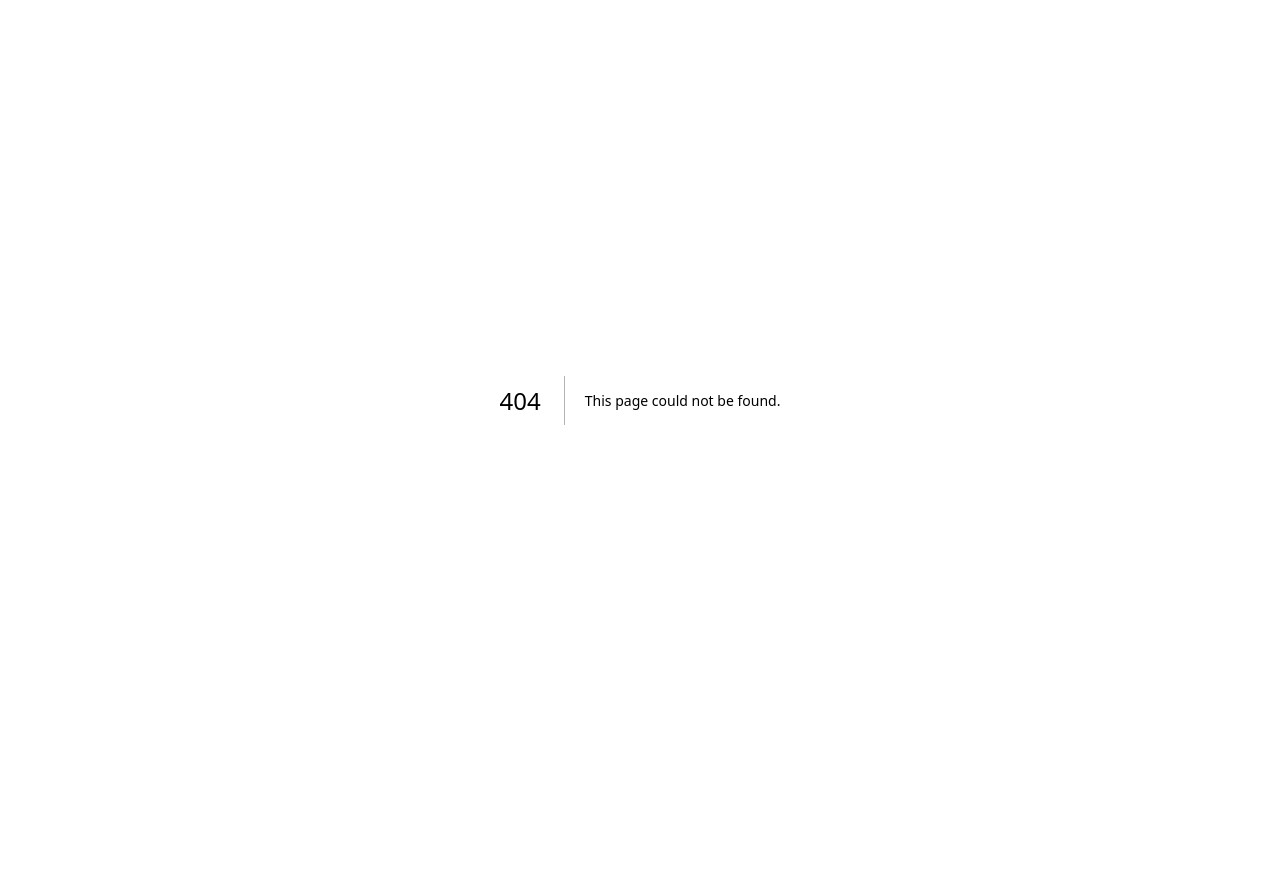
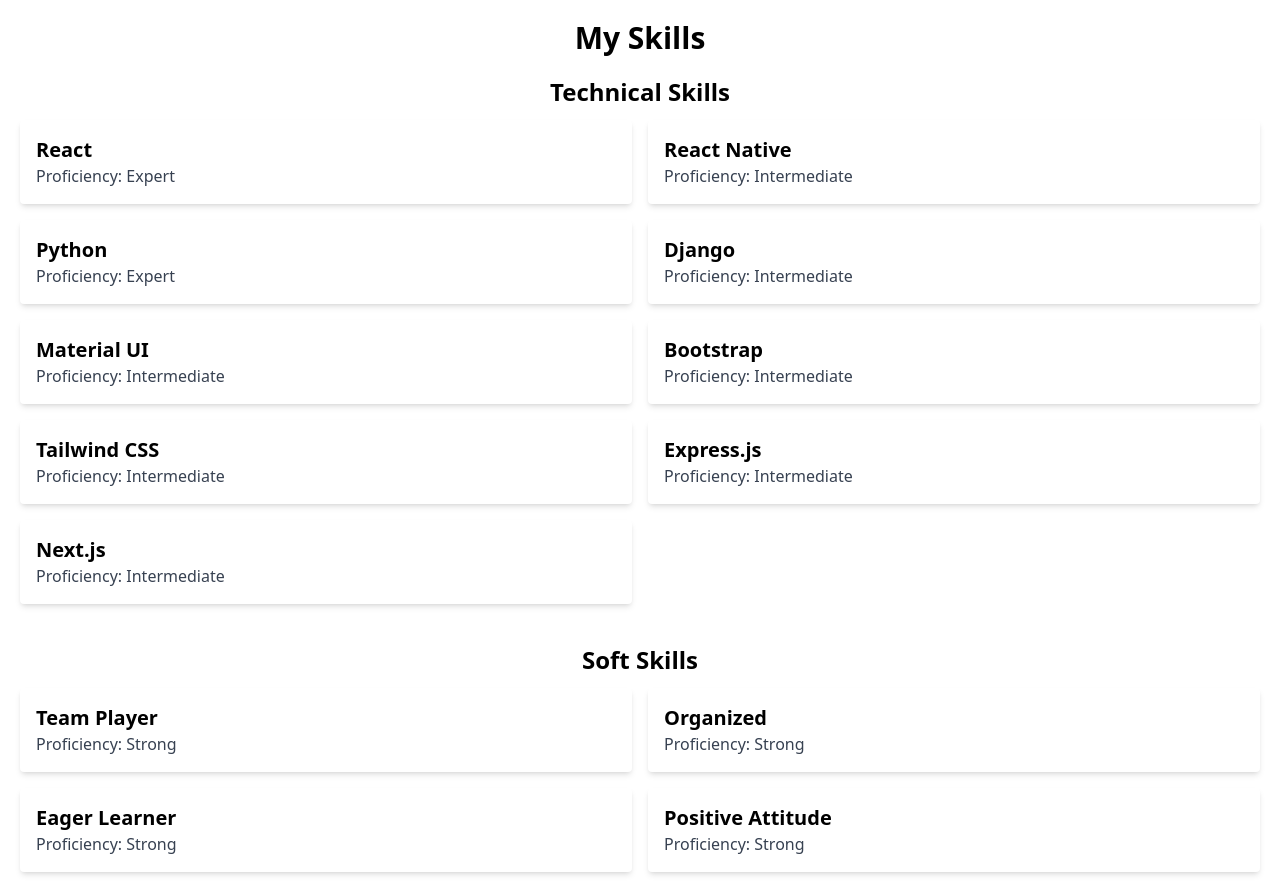
Before and after one commit to RalitsaTerzieva/next-project, a Next.js app: page /skills in a window 1280 px wide. Before the commit this address had no page. Before the commit the page ends 800 px from the top, so only its background shows below. Built offline with nearby package versions, Linux system fonts and the light colour scheme.

Commit message:
Add skills page

```diff
--- a/pages/index.tsx
+++ b/pages/index.tsx
@@ -1,5 +1,6 @@
 import React from 'react';
 import Head from 'next/head';
+import Link from 'next/link';
 
 const Home = () => {
   return (
@@ -11,7 +12,7 @@
 
       <header className="bg-yellow-600 text-white py-5">
         <h1 className="text-4xl font-bold text-center">Hello, I'm Rali</h1>
-        <p className="text-lg text-center">I'm a Software Developer.</p>
+        <p className="text-lg text-center">Hi, I'm a software developer specializing in React and Python. I love building efficient web applications and continuously learning new technologies.</p>
       </header>
 
       <main className="flex-grow flex flex-col items-center justify-center py-10">
@@ -64,6 +65,10 @@
           <p className="text-gray-700">I am a passionate software developer specializing in React, React Native, Python, and Django. I enjoy creating dynamic applications using Material UI, Bootstrap, Tailwind, Express, and Next.js. Every day, I dedicate time to reading programming and self-improvement books, which fuels my growth. During weekends, I love to build my own projects, allowing me to apply what I learn and explore new technologies.</p>
         </section>
 
+        <section style={{ marginTop: '30px', marginBottom: '30px' }}>
+          <Link href="/skills" className="text-blue-500 underline">View My Skills</Link>
+        </section>
+
         <section className="mb-10 text-center">
             <h2 className="text-2xl font-semibold">Contact</h2>
             <p className="text-gray-700">Get in touch with me for collaboration or opportunities.</p>
--- /dev/null
+++ b/pages/skills.tsx
@@ -0,0 +1,41 @@
+import React from 'react';
+
+const Skills = () => {
+  return (
+    <div className="p-5">
+      <h2 className="text-3xl font-bold text-center mb-5">My Skills</h2>
+
+      <h3 className="text-2xl font-semibold text-center mb-3">Technical Skills</h3>
+      <div className="grid grid-cols-1 md:grid-cols-2 gap-4">
+        <SkillCard skill="React" level="Expert" />
+        <SkillCard skill="React Native" level="Intermediate" />
+        <SkillCard skill="Python" level="Expert" />
+        <SkillCard skill="Django" level="Intermediate" />
+        <SkillCard skill="Material UI" level="Intermediate" />
+        <SkillCard skill="Bootstrap" level="Intermediate" />
+        <SkillCard skill="Tailwind CSS" level="Intermediate" />
+        <SkillCard skill="Express.js" level="Intermediate" />
+        <SkillCard skill="Next.js" level="Intermediate" />
+      </div>
+
+      <h3 className="text-2xl font-semibold text-center mt-10 mb-3">Soft Skills</h3>
+      <div className="grid grid-cols-1 md:grid-cols-2 gap-4">
+        <SkillCard skill="Team Player" level="Strong" />
+        <SkillCard skill="Organized" level="Strong" />
+        <SkillCard skill="Eager Learner" level="Strong" />
+        <SkillCard skill="Positive Attitude" level="Strong" />
+      </div>
+    </div>
+  );
+};
+
+const SkillCard = ({ skill, level }) => {
+  return (
+    <div className="bg-white shadow-md rounded p-4">
+      <h3 className="text-xl font-semibold">{skill}</h3>
+      <p className="text-gray-700">Proficiency: {level}</p>
+    </div>
+  );
+};
+
+export default Skills;
```
